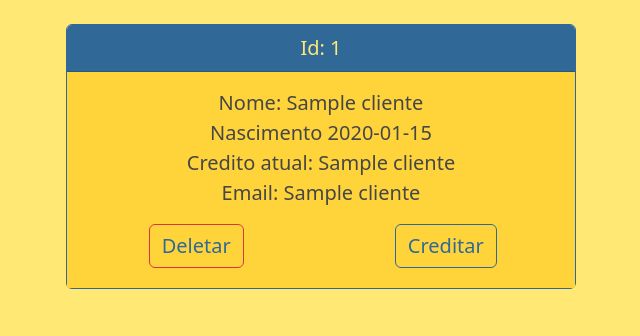
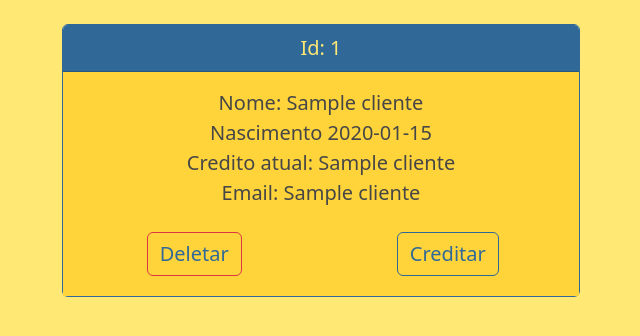
Before and after one commit to CarlosNR/Ston, a Flask app: page /read/clientes in a window 1280 px wide. Shown: the part 86-422 px from the top of the page, without its empty margins (319-959 px from the left). Run offline with Flask 3, Linux system fonts and the light colour scheme; a database or web service that is not in the repository returns one stand-in record (values such as "Sample title"); some libraries are stand-ins or nearby versions.

Commit message:
Front: listaClientes + efeito, desistencia tooltip

```diff
--- a/src/templates/public/Clientes/listaClientes.html
+++ b/src/templates/public/Clientes/listaClientes.html
@@ -19,9 +19,11 @@
     {% endif %}
 
 {% if listaClientes %}
+    <div class="row justify-content-center my-4">
+        <div class="col-10">
+            <div class="row row-cols-1 row-cols-md-2 g-2 justify-content-center align-items-center">
                 {% for cliente in listaClientes %}
-        <div class="row justify-content-center my-4">
-            <div class="col-8 col-md-5 align-items-center">
+                    <div class="col">
                         {% if (loop.index < 3) %}
                             <div class="card mb-3" id="card">
                         {% else %}
@@ -34,7 +36,6 @@
                             <div class="card mb-3 hiddenDireita" id="card">
                             {% endif %}
                         {% endif %}
-
                                 <div class="card-header" id="cardHeader">
                                     <p>Id: {{cliente.0}}</p>
                                 </div>
@@ -43,27 +44,25 @@
                                     <p class="card-text">Nascimento {{cliente.2.strftime('%d/%m/%Y')}}</p>
                                     <p class="card-text">Credito atual: {{cliente.3}}</p>
                                     <p class="card-text">Email: {{cliente.5}}</p>
-
-                        <div class="row align-items-center mt-2">
-
+                                    <div class="row align-items-center mt-3">
                                         <div class="col-xs-6 col-sm-6 text-center mt-2 mb-1">
                                             <form action="/delete/cliente/{{cliente.0}}" method="POST">
                                                 <button class="btn btn-danger" type="submit" id="cardButtonDanger"><p>Deletar</p></button>
                                             </form>
                                         </div>
-
                                         <div class="col-xs-6 col-sm-6 text-center mt-2 mb-1">
                                             <form action="/update/cliente/credito/{{cliente.0}}/{{cliente.3}}" method="POST">
                                                 <button class="btn btn-success" type="submit" id="cardButton"><p>Creditar</p></button>
                                             </form>
-                            </div>
-
                                         </div>
                                     </div>
                                 </div>
                             </div>
                     </div>
                 {% endfor %}
+            </div>
+        </div>
+    </div>
 {% else %}
     <div class="row justify-content-center my-4" id="rowCentroVertical">
         <div class="col-9 col-xs-9 col-sm-5 col-md-3 align-items-center ms-2" id="colCentroVertical">
@@ -75,6 +74,7 @@
         </div>
     </div>
 {% endif %}
+
 <script defer src="{{ url_for('static', filename='js/animacaocard/animacaoDireita.js')}}"></script>
 <script defer src="{{ url_for('static', filename='js/animacaocard/animacaoEsquerda.js')}}"></script>
 {% endblock %}
```
Also changed, not shown: src/templates/public/Jogos/cadastraJogo1.html (+0 -10 lines). Lines whose indentation alone changed are shown as unchanged.
